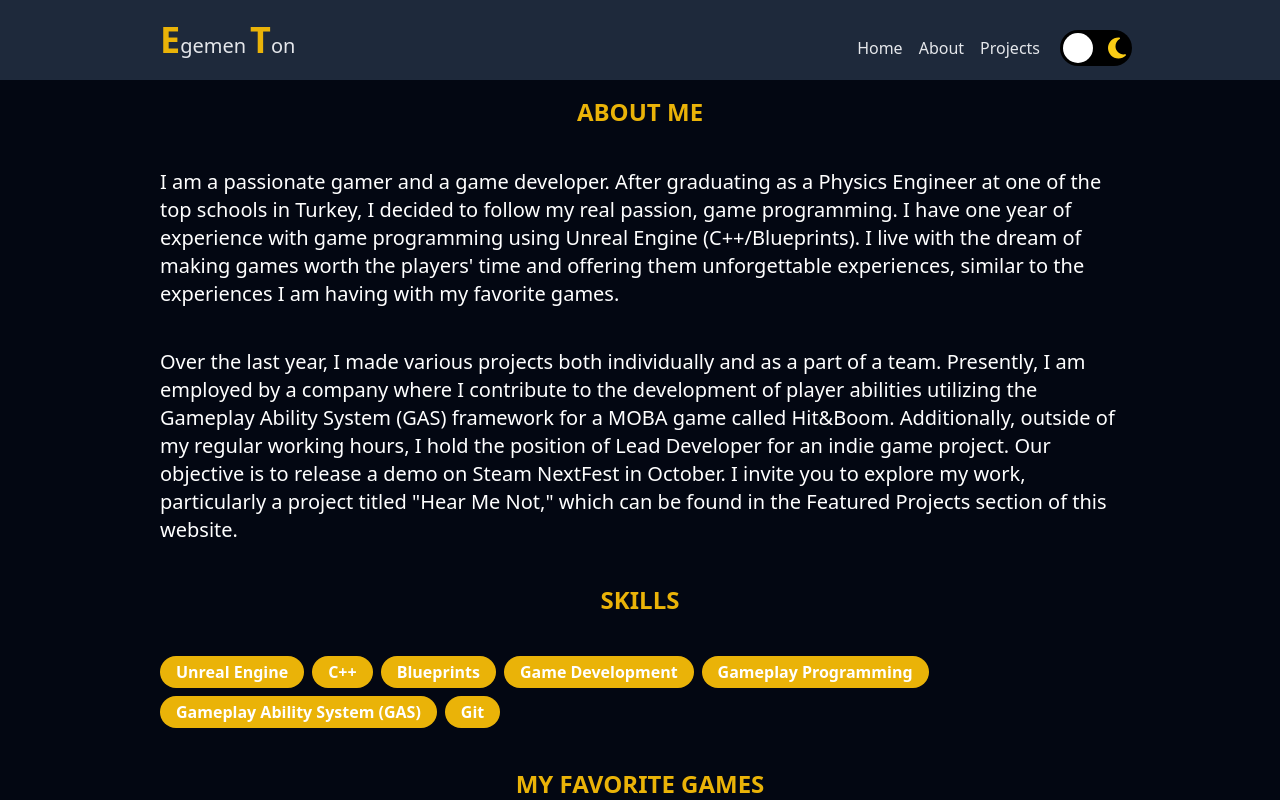
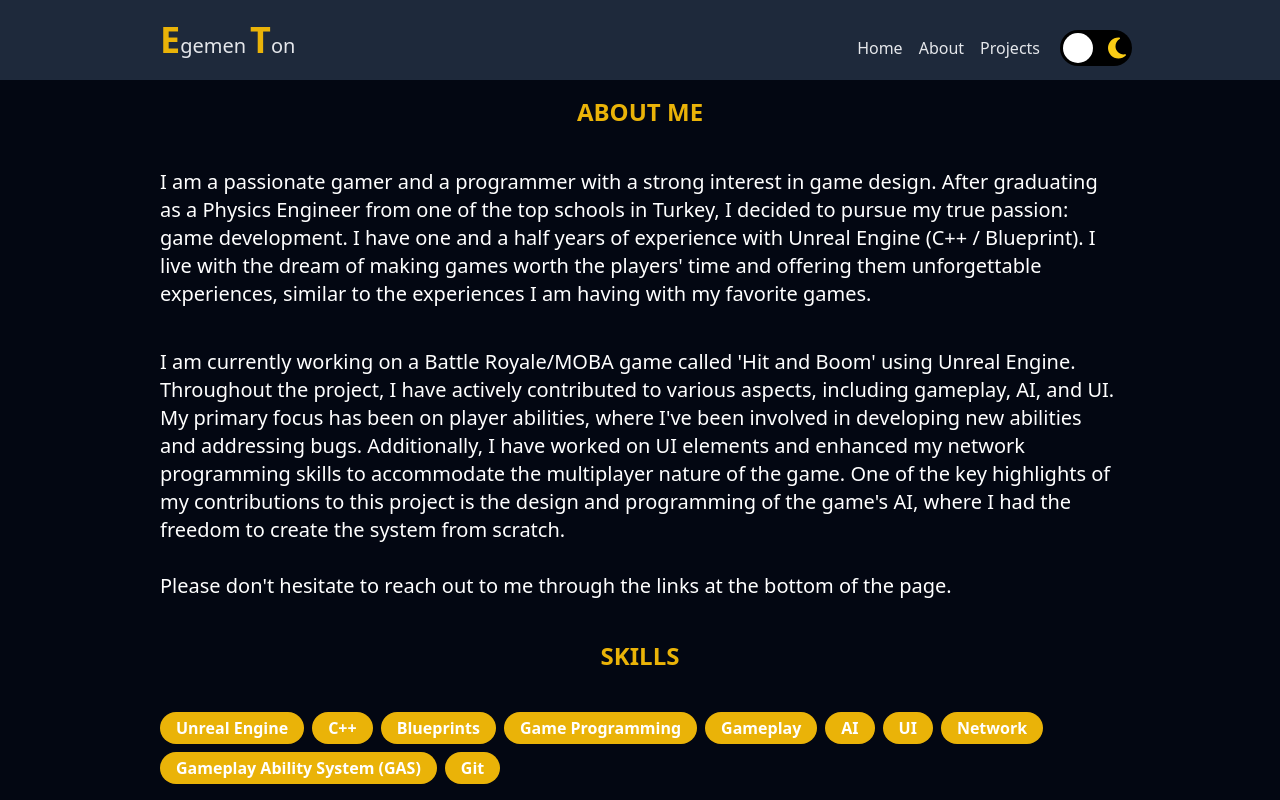
Before and after one commit to hicaku/egemen-portfolio, a Vue app: page /about in a window 1280 px wide. Shown: the top 800 px of the page. Built offline with nearby package versions, Linux system fonts and the light colour scheme.

Commit message:
february 2024 big update

```diff
--- a/src/components/SmallProjects.vue
+++ b/src/components/SmallProjects.vue
@@ -5,7 +5,7 @@ import { smallProjects } from "@/stores/index";
 <template>
     <div>
         <h3 class="text-center text-2xl font-bold mb-10 text-yellow-500">
-            SMALL PROJECTS
+            SMALLER PROJECTS
         </h3>
         <div class="flex flex-wrap h-fit">
             <RouterLink
--- a/src/pages/AboutPage.vue
+++ b/src/pages/AboutPage.vue
@@ -8,25 +8,21 @@ import { skills, games } from "@/stores/index";
             ABOUT ME
         </h3>
         <p class="text-xl">
-            I am a passionate gamer and a game developer. After graduating as a
-            Physics Engineer at one of the top schools in Turkey, I decided to
-            follow my real passion, game programming. I have one year of
-            experience with game programming using Unreal Engine
-            (C++/Blueprints). I live with the dream of making games worth the
-            players' time and offering them unforgettable experiences, similar
-            to the experiences I am having with my favorite games.
+            I am a passionate gamer and a programmer with a strong interest in game design.
+            After graduating as a Physics Engineer from one of the top schools in Turkey,
+            I decided to pursue my true passion: game development.
+            I have one and a half years of experience with Unreal Engine (C++ / Blueprint).
+            I live with the dream of making games worth the players' time and offering them
+            unforgettable experiences, similar to the experiences I am having with my favorite games.
         </p>
         <p class="text-xl mt-10">
-            Over the last year, I made various projects both individually and as
-            a part of a team. Presently, I am employed by a company where I
-            contribute to the development of player abilities utilizing the
-            Gameplay Ability System (GAS) framework for a MOBA game called
-            Hit&Boom. Additionally, outside of my regular working hours, I hold
-            the position of Lead Developer for an indie game project. Our
-            objective is to release a demo on Steam NextFest in October. I
-            invite you to explore my work, particularly a project titled "Hear
-            Me Not," which can be found in the Featured Projects section of this
-            website.
+            I am currently working on a Battle Royale/MOBA game called 'Hit and Boom' using Unreal Engine.
+            Throughout the project, I have actively contributed to various aspects, including gameplay, AI, and UI.
+            My primary focus has been on player abilities, where I've been involved in developing new abilities and addressing bugs.
+            Additionally, I have worked on UI elements and enhanced my network programming skills to accommodate the multiplayer nature of the game.
+            One of the key highlights of my contributions to this project is the design and programming of the game's AI,
+            where I had the freedom to create the system from scratch.
+            <br> <br>Please don't hesitate to reach out to me through the links at the bottom of the page.
         </p>
         <h3 class="text-center text-2xl font-bold my-10 text-yellow-500">
             SKILLS
--- a/src/pages/HomePage.vue
+++ b/src/pages/HomePage.vue
@@ -59,8 +59,8 @@ const { downloadCV } = store;
         </div>
         <blockquote class="text-2xl italic text-center">
             I love transforming an abstract gameplay idea into a concrete system
-            that the player can interact with. Programming new systems and
-            seeing them work is the best!
+            that the player can interact with.<br> Programming new systems and
+            seeing them work is the best!  Currently, my special interests are Game AI and Game Design.
         </blockquote>
         <FeaturedProjects class="pt-10" id="featuredProjects" />
         <SmallProjects class="pt-10" />
--- a/src/stores/index.ts
+++ b/src/stores/index.ts
@@ -3,12 +3,67 @@ import { defineStore } from "pinia";
 export const projects = [
     {
         id: 1,
+        url: "hit-and-boom",
+        name: "Hit and Boom",
+        shortDescription: "MOBA/Battle Royale game.",
+        description:
+            "I am currently working on a Battle Royale/MOBA game called 'Hit and Boom' using Unreal Engine. Throughout the project, I have actively contributed to various aspects, including gameplay, AI, and UI. My primary focus has been on player abilities, where I've been involved in developing new abilities and addressing bugs. Additionally, I have worked on UI elements and enhanced my network programming skills to accommodate the multiplayer nature of the game.<br><br> One of the key highlights of my contributions to this project is the design and programming of the game's AI, where I had the freedom to create the system from scratch. These AI characters move in teams of three while staying in the zone, clearing enemy camps, engaging in fights using skills, strategically avoiding disadvantaged situations, and surviving until reaching the final zone. The resulting work received positive feedback from both players and my colleagues.",
+        image: "images/gifs/Hit_And_Boom.gif",
+        details: {
+            developmentTime: {
+                icon: "fa-solid fa-clock",
+                title: "Development Time",
+                value: "3+ years",
+            },
+            status: {
+                icon: "fa-solid fa-circle-info",
+                title: "Status",
+                value: "on Open Beta, Full Release around middle of 2024",
+            },
+            teamSize: {
+                icon: "fa-solid fa-people-group",
+                title: "Team Size",
+                value: "5 Developers, 30+ Size in Total",
+            },
+            engine: {
+                icon: "fa-solid fa-server",
+                title: "Engine",
+                value: "Unreal Engine 4",
+            },
+            language: {
+                icon: "fa-solid fa-globe",
+                title: "Language",
+                value: "C++ and Blueprints",
+            },
+        },
+        techStack: ["Unreal Engine", "C++", "Blueprints", "Gameplay", "AI", "UI", "Network", "Gameplay Ability System (GAS)"],
+        youtube: "https://www.youtube.com/embed/YnoifQy3IzA",
+
+    },
+    {
+        id: 2,
         url: "hear-me-not",
         name: "Hear Me Not",
         shortDescription:
-            "Indie game student project. I've worked as a solo developer with a team of more than 10 people.",
+            "Indie game student project. I've worked as a solo programmer with a team of more than 10 people.",
         description:
-            "<p>I've worked on this indie game student project with a team of more than 10 people. Except for the AI, I programmed the game all by myself. We created a playable demo in 3 months and presented it at school. <br> Sometimes, I created systems from the ground up. Other times, I followed tutorials and significantly modified existing code to align with our game's design requirements.<br> Starting from scratch, developing a relatively ambitious game with many artists and designers, necessitated solving countless problems and delving into topics that were unfamiliar to me back then. <br> I believe that I gained a lot of experience from this project. Below, you'll find detailed explanations of the game systems I've programmed:",
+            "I've worked on this indie game student project with a team of more than 10 people. Except for the AI, I programmed the game all by myself. We created a playable demo in 3 months and presented it at school. Sometimes, I created systems from the ground up. Other times, I followed tutorials and significantly modified existing code to align with our game's design requirements. Starting from scratch, developing a relatively ambitious game with many artists and designers, necessitated solving countless problems and delving into topics that were unfamiliar to me back then. I believe that I gained a lot of experience from this project. Below, you'll find detailed explanations of the game systems I've programmed:",
+        mechanics: [
+            "Implemented a system for equipping weapons, allowing them to be attached to both the body and hand.",
+            "The Last of Us-inspired equipment UI, compatible with both keyboard and controller",
+            "Created weapons, including spears and crossbows, capable of causing damage, with the unique feature of crossbow bolts sticking to walls upon impact.",
+            "Ranged Weapons: Utilized projectile path prediction system and spline mesh to visually represent the trajectory. Programmed aiming logic in the animation blueprint.",
+            "Interaction System: Implemented for various in-game actions, such as moving platforms, opening doors, looting items, and equipping weapons found on the ground.",
+            "Climbing: Implemented ladder climbing and rock climbing (2D movement). Climbing has its own Input Mapping Context, preventing players from using other inputs such as shooting while climbing.",
+            "Rail Camera System: Developed camera tools for level designers to utilize. The camera tracks the player while moving on spline paths. Camera is customizable, it can rotate to the character, follow on the corridor axis, follow on depth axis with a desirable amount. Trigger boxes strategically positioned in the level trigger dynamic camera changes.",
+            "Vaulting Climbing System: Implemented a dynamic system for vaulting and climbing, selecting the appropriate animation based on obstacle height and depth.",
+            "Dialogue System: Utilized a data table to store NPC IDs, lines, and voices. When approached to an NPC and pressed button, the UI widget appears, the camera zooms, and voice lines are played if the NPC has something to say. Dialogues are skippable. Dialogue cancels itself when moving away from NPCs.",
+            "Save & Load System: When overlapped with BP_Checkpoint, it saves the player's health, location, equipment, and active camera. Upon death, the player respawns at the last checkpoint. The player can carry information between levels with this save and load system.",
+            "Sound Bar: The main mechanic of the game, the player generates sound through actions like walking, jumping, shooting, and attacking. Each action has its sound amount, contributing cumulatively to the total sound level displayed on the HUD. We had planned to spawn more enemies with each surpassed threshold (similar to the GTA police level).",
+            "Basic Inventory System: players can collect items, drop them physically on the ground, and utilize them for effects like health boosts.",
+            "Implemented a system for opening chests, transferring items between chests and inventory, and stacking items on top of each other.",
+            "Implemented narrative voice lines triggered by specific locations using trigger boxes.",
+            "Implemented fall damage"],
         image: "images/gifs/Hear_Me_Not.gif",
         details: {
             developmentTime: {
@@ -42,11 +97,11 @@ export const projects = [
                 value: "All development except for the Enemy AI",
             },
         },
-        techStack: ["Unreal Engine", "Blueprints"],
+        techStack: ["Unreal Engine", "Blueprints", "Gameplay", "UI"],
         youtube: "https://www.youtube.com/embed/ZLqHHJ_eFfs",
     },
     {
-        id: 2,
+        id: 3,
         url: "the-banner-saga",
         name: "The Banner Saga",
         shortDescription:
@@ -63,7 +118,6 @@ export const projects = [
             "3 different character classes with their own stats (STR, ARM, attack range)",
             "More character classes and their stats can be added easily in the editor",
             "2 types of attack options (Strength and Break Attack). All damage logic is coded as in the original game",
-            "The grid structure is not functional at the moment. Grid and limited movement system which is similar to the original game are planned for a future version",
         ],
         image: "images/gifs/The_Banner_Saga.gif",
         details: {
@@ -93,32 +147,32 @@ export const projects = [
                 value: "Blueprints",
             },
         },
-        techStack: ["Unreal Engine", "Blueprints"],
+        techStack: ["Unreal Engine", "Blueprints", "Gameplay", "UI", "Network"],
         youtube: "https://www.youtube.com/embed/pUnargOeXvk",
     },
     {
-        id: 3,
+        id: 4,
         url: "vampire-game",
         name: "Vampire Game",
-        shortDescription: "Made in 72 hours for a Game Jam",
+        shortDescription: "Made in 72 hours for a Game Jam. Improved for couple months afterwards.",
         description:
-            "Made in 72 hours for Frostjam 23' Game Jam. Download link: https://egemen-ton.itch.io/natural-born-tendencies",
+            "Made in 72 hours for Frostjam 23' Game Jam. Improved for couple months afterwards.<br><br> Download link: https://egemen-ton.itch.io/natural-born-tendencies<br> 72 Hours Version: https://youtu.be/FY1r324S1EU?si=XTafadhU201H0aE_ <br><br> New version has:<br> - Updated Characters<br> - New Animations<br> - New Environment and Level Design<br> - New Sound Effects<br> - Main Menu & Settings<br> - Difficulty Levels & Progression System<br> - Quality of Life Improvements<br> - Bug Fixes",
         gameplay: [
             "You are a vampire who fell asleep at night instead of hunting. You need to hunt a certain amount of people to get fed and must go to the safe zone before your health runs out. Sun is rising and damaging you more as time passes. You need to be quick. Avoid light sources and stay in the dark.",
             "Be careful. You are allergic to some blood types. You should only kill the people who have the correct blood type. Otherwise, you lose your health. Don't worry. Your instincts will guide you.",
         ],
         controls: ["WASD - Movement", "F - Attack from behind", "H - Heal"],
-        image: "images/gifs/Vampir.gif",
+        image: "images/gifs/Vampire.gif",
         details: {
             developmentTime: {
                 icon: "fa-solid fa-clock",
                 title: "Development Time",
-                value: "3 days",
+                value: "3 days + couple months",
             },
             status: {
                 icon: "fa-solid fa-circle-info",
                 title: "Status",
-                value: "Released, also improving with new assets and level design",
+                value: "Released",
             },
             teamSize: {
                 icon: "fa-solid fa-people-group",
@@ -138,18 +192,19 @@ export const projects = [
             contributions: {
                 icon: "fa-solid fa-handshake-angle",
                 title: "Contributions",
-                value: "All development, game design, level design",
+                value: "All Development, Game Design, Level Design",
             },
         },
-        techStack: ["Unreal Engine", "Blueprints"],
-        youtube: "https://www.youtube.com/embed/FY1r324S1EU",
+        techStack: ["Unreal Engine", "Blueprints", "Gameplay", "UI"],
+        youtube: "https://www.youtube.com/embed/LzRNQDpXIFQ",
+
     },
     {
-        id: 4,
+        id: 5,
         url: "the-ultimate-shooter",
         name: "The Ultimate Shooter",
         shortDescription:
-            "Result of the 56 hours long Udemy class: Unreal Engine C++ The Ultimate Shooter Course",
+            "Result of the 56 hours long Udemy class: Unreal Engine C++ The Ultimate Shooter Course.",
         description:
             "Result of the 56 hours long Udemy class: Unreal Engine C++ The Ultimate Shooter Course. Topics covered are listed below the video.",
         image: "images/gifs/The_Ultimate_Shooter.gif",
@@ -270,11 +325,11 @@ export const projects = [
                 value: "C++",
             },
         },
-        techStack: ["Unreal Engine", "C++"],
+        techStack: ["Unreal Engine", "Blueprints", "Gameplay", "UI", "AI"],
         youtube: "https://www.youtube.com/embed/8u8ScEuO-qU",
     },
     {
-        id: 5,
+        id: 6,
         url: "gas",
         name: "GAS",
         shortDescription:
@@ -313,7 +368,10 @@ export const projects = [
             "Unreal Engine",
             "C++",
             "Blueprints",
+            "Gameplay",
+            "UI",
             "Gameplay Ability System (GAS)",
+            "Network"
         ],
         youtube: "https://www.youtube.com/embed/lUhbEqJktOc",
     },
@@ -322,10 +380,49 @@ export const projects = [
 export const smallProjects = [
     {
         id: 1,
+        url: "GGJ24",
+        name: "GGJ24",
+        shortDescription:
+            "Made in 48 hours for Global Game Jam 2024.",
+        description:
+            "JubJub was made in 48 hours for Global Game Jam 2024. This is a local coop party game which can be played with 2-4 players. I worked as a solo programmer with 6 artists 2 sound designers and 1 technical designer.",
+        image: "images/gifs/JubJub.gif",
+        details: {
+            developmentTime: {
+                icon: "fa-solid fa-clock",
+                title: "Development Time",
+                value: "2 Days",
+            },
+            status: {
+                icon: "fa-solid fa-circle-info",
+                title: "Status",
+                value: "Completed",
+            },
+            teamSize: {
+                icon: "fa-solid fa-people-group",
+                title: "Team Size",
+                value: "9",
+            },
+            engine: {
+                icon: "fa-solid fa-server",
+                title: "Engine",
+                value: "Unreal Engine",
+            },
+            language: {
+                icon: "fa-solid fa-globe",
+                title: "Language",
+                value: "Blueprints",
+            },
+        },
+        techStack: ["Unreal Engine", "Blueprints", "Gameplay", "UI"],
+        youtube: "https://www.youtube.com/embed/W2o_c8IAbIc",
+    },
+    {
+        id: 2,
         url: "simple-shooter",
         name: "Simple Shooter",
         shortDescription:
-            "Final project of the 30 hours long Udemy class: Unreal Engine 5 C++ Developer: Learn C++ & Make Video Games",
+            "Final project of the 30 hours long Udemy class: Unreal Engine 5 C++ Developer: Learn C++ & Make Video Games.",
         description:
             "Final project of the 30 hours long Udemy class: Unreal Engine 5 C++ Developer: Learn C++ & Make Video Games.",
 
@@ -369,17 +466,17 @@ export const smallProjects = [
                 value: "C++",
             },
         },
-        techStack: ["Unreal Engine", "C++"],
+        techStack: ["Unreal Engine", "C++", "Gameplay", "UI", "AI"],
         youtube: "https://www.youtube.com/embed/urb-1d2YoNk",
     },
     {
-        id: 2,
+        id: 3,
         url: "crypt-raider",
         name: "Crypt Raider",
         shortDescription:
-            "Simple project with 1 month of experience in UE5. Part of the C++ Udemy class",
+            "Simple project with 1 month of experience in UE5. Part of the C++ Udemy class.",
         description:
-            "Simple project with 1 month of experience in UE5. Part of the C++ Udemy class",
+            "Simple project with 1 month of experience in UE5. Part of the C++ Udemy class.",
         image: "images/gifs/Crypt_Raider.gif",
         details: {
             developmentTime: {
@@ -408,17 +505,17 @@ export const smallProjects = [
                 value: "C++",
             },
         },
-        techStack: ["Unreal Engine", "C++"],
+        techStack: ["Unreal Engine", "C++", "Gameplay"],
         youtube: "https://www.youtube.com/embed/fYGTDOQBFm0",
     },
     {
-        id: 3,
+        id: 4,
         url: "obstacle-assault",
         name: "Obstacle Assault",
         shortDescription:
-            "Really simple project with less than 1 month of experience in UE5. Part of the C++ Udemy class",
+            "Really simple project with less than 1 month of experience in UE5. Part of the C++ Udemy class.",
         description:
-            "Really simple project with less than 1 month of experience in UE5. Part of the C++ Udemy class",
+            "Really simple project with less than 1 month of experience in UE5. Part of the C++ Udemy class.",
         image: "images/gifs/Obstacle_Assault.gif",
         details: {
             developmentTime: {
@@ -447,7 +544,7 @@ export const smallProjects = [
                 value: "C++",
             },
         },
-        techStack: ["Unreal Engine", "C++"],
+        techStack: ["Unreal Engine", "C++", "Gameplay"],
         youtube: "https://www.youtube.com/embed/IrpIh5CjNDc",
     },
 ];
@@ -456,8 +553,11 @@ export const skills = [
     "Unreal Engine",
     "C++",
     "Blueprints",
-    "Game Development",
-    "Gameplay Programming",
+    "Game Programming",
+    "Gameplay",
+    "AI",
+    "UI",
+    "Network",
     "Gameplay Ability System (GAS)",
     "Git",
 ];
```
Also changed, not shown: src/pages/ProjectPage.vue (+26 -0 lines).
